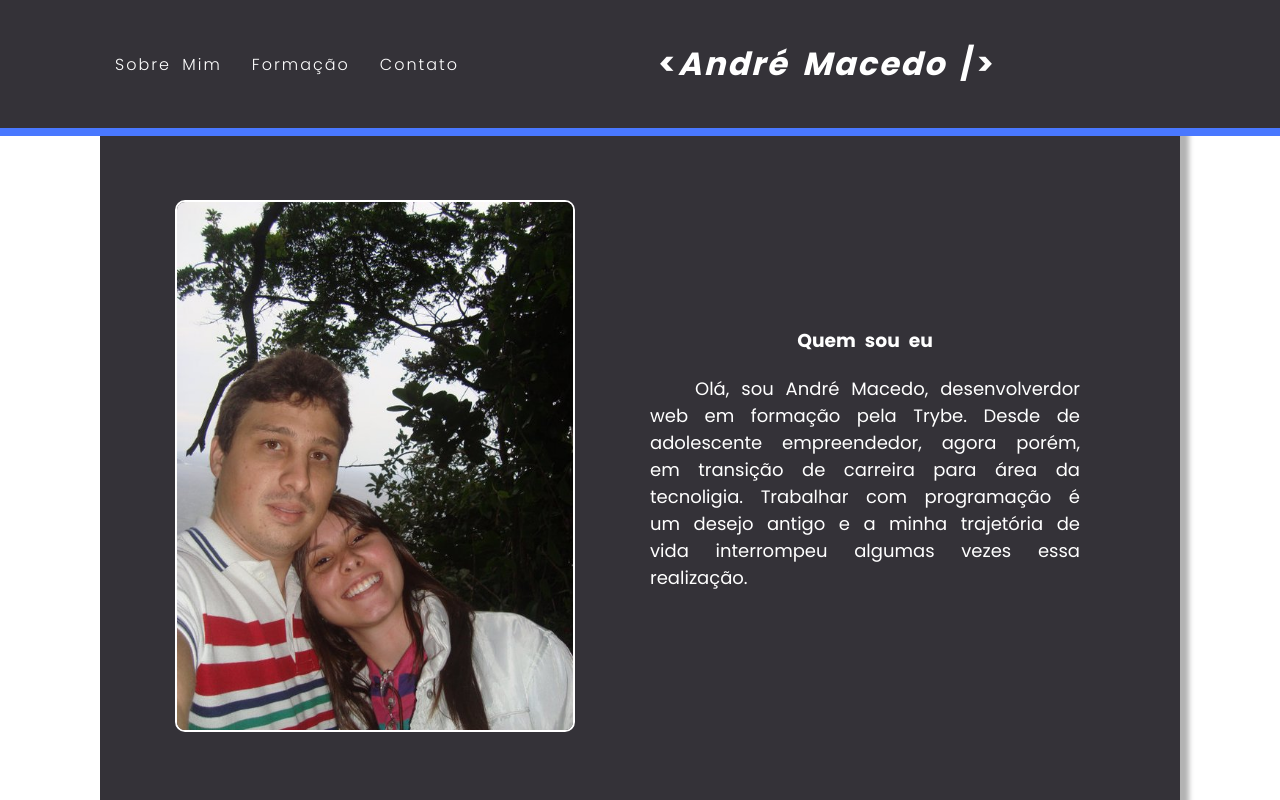
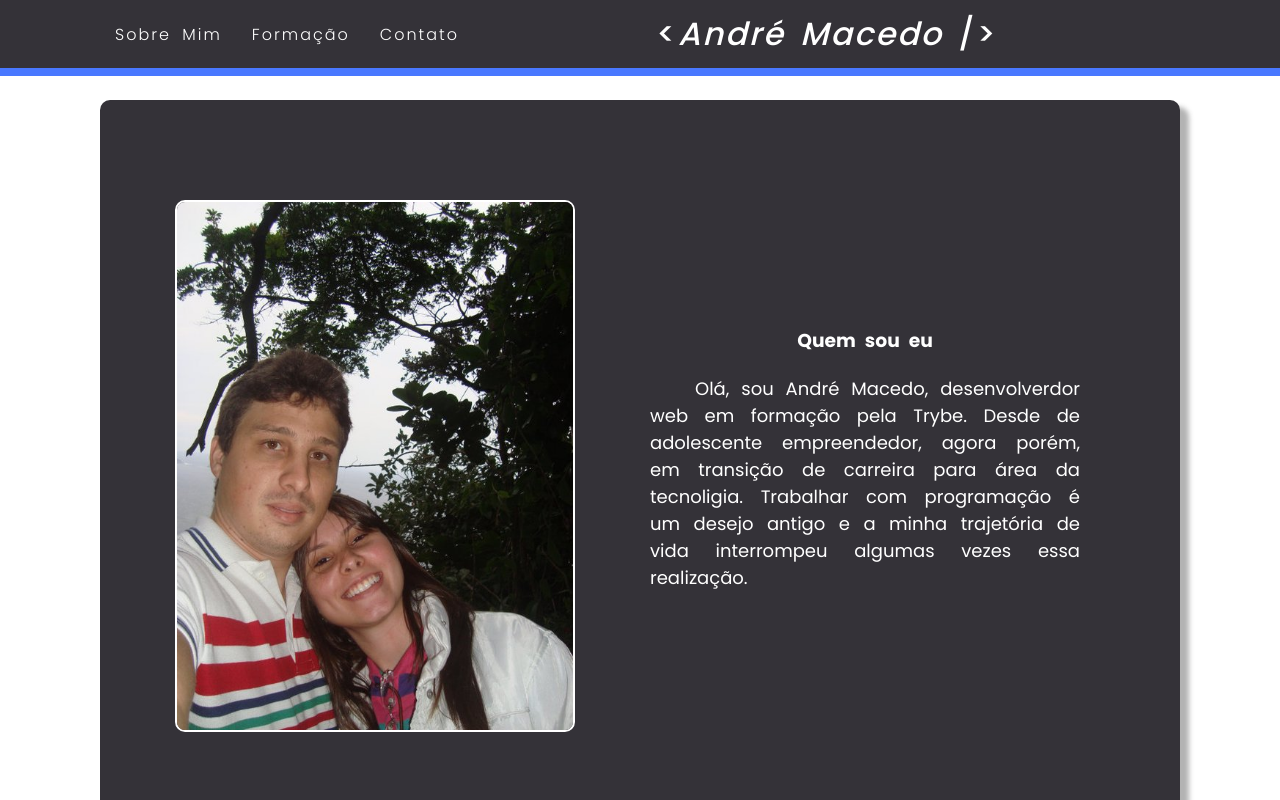
Before and after one commit to andreapmacedo/andreapmacedo.github.io, a plain HTML site: page index.html in a window 1280 px wide. Shown: the top 800 px of the page. Drawn offline with Linux system fonts and the light colour scheme; a web font is replaced by a local one.

Commit message:
Ajusta o tamanho da barra de menu

```diff
--- a/style.css
+++ b/style.css
@@ -24,14 +24,14 @@ header {
   justify-content: space-between;
   align-items: center;
   transition: 0.6s;
-  padding: 40px 100px;
+  padding: 10px 100px;
   z-index: 100000;
 }
 
 header .logo {
   position: relative;
 
-  font-weight: 700;
+  font-weight: 500;
   color: #fff;
   text-decoration: none;
   font-size: 2em;
```
Also changed, not shown: index.html (+0 -1 lines), 1 other file.
